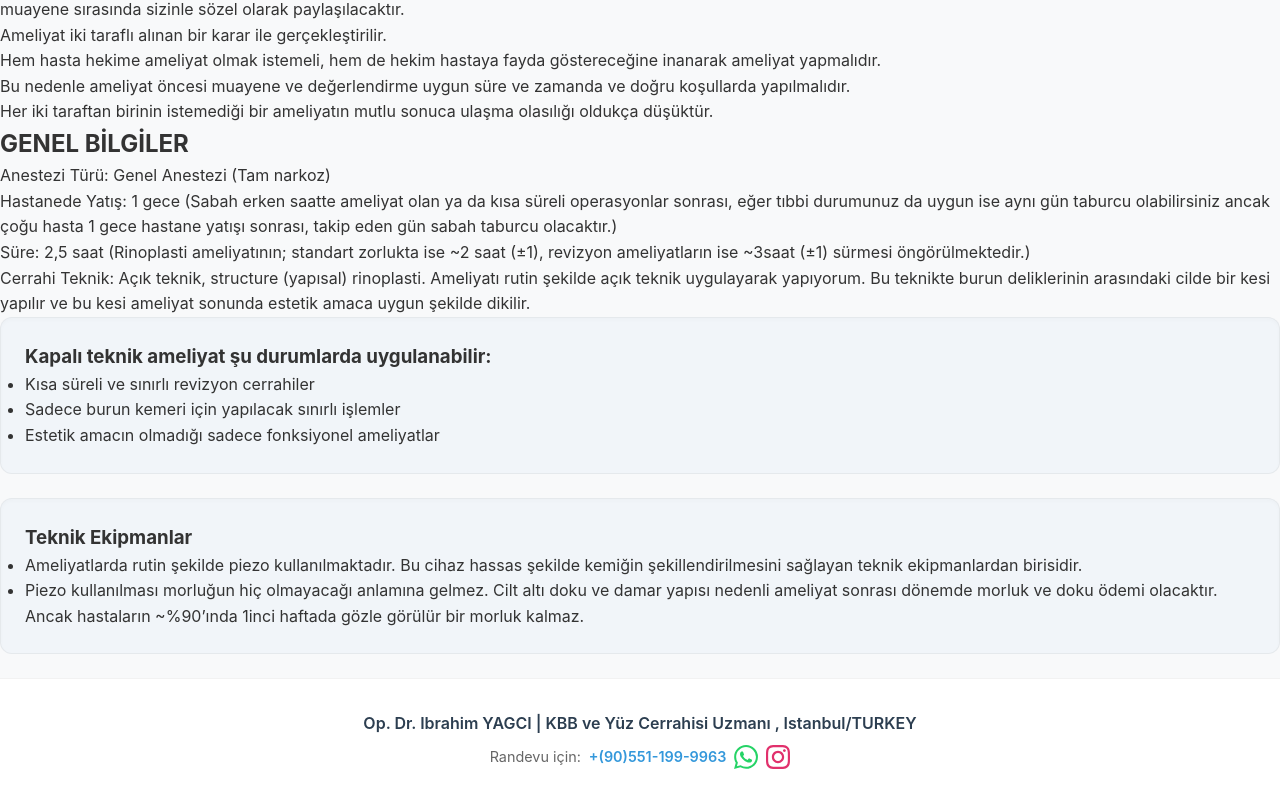
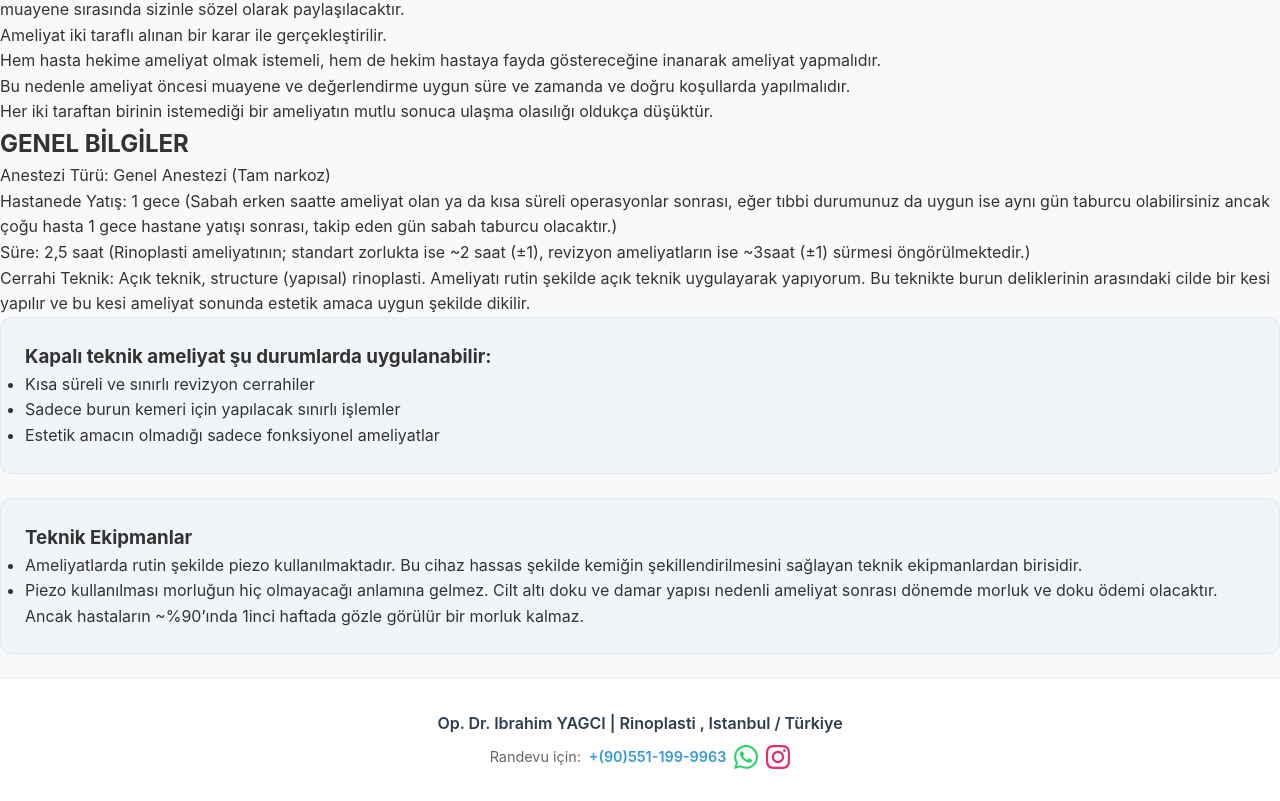
Before and after one commit to niedy707/rhinoplasty-info, a React (Vite) app: page / in a window 1280 px wide. Shown: the part 475-1276 px from the top of the page. Built offline with nearby package versions, Linux system fonts and the light colour scheme.

Commit message:
Update footer text to 'Rinoplasti' and localized country

```diff
--- a/src/App.jsx
+++ b/src/App.jsx
@@ -106,14 +106,14 @@ function AppContent() {
 
   // Footer text translations
   const footerTranslations = {
-    tr: { title: "KBB ve Yüz Cerrahisi Uzmanı", appointment: "Randevu için" },
-    en: { title: "ENT and Facial Plastic Surgeon", appointment: "For Appointment" },
-    de: { title: "HNO und Gesichtschirurg", appointment: "Terminvereinbarung" },
-    es: { title: "Otorrinolaringólogo y Cirujano Plástico Facial", appointment: "Para Cita" },
-    ru: { title: "ЛОР и лицевой пластический хирург", appointment: "Для записи" },
-    fr: { title: "ORL et Chirurgien Plastique Facial", appointment: "Pour Rendez-vous" },
-    it: { title: "ORL e Chirurgo Plastico Facciale", appointment: "Per Appuntamento" },
-    ro: { title: "ORL și Chirurg Plastic Facial", appointment: "Pentru Programare" }
+    tr: { title: "Rinoplasti", country: "Türkiye", appointment: "Randevu için" },
+    en: { title: "Rhinoplasty", country: "Turkey", appointment: "For Appointment" },
+    de: { title: "Rhinoplastik", country: "Türkei", appointment: "Terminvereinbarung" },
+    es: { title: "Rinoplastia", country: "Turquía", appointment: "Para Cita" },
+    ru: { title: "Ринопластика", country: "Турция", appointment: "Для записи" },
+    fr: { title: "Rhinoplastie", country: "Turquie", appointment: "Pour Rendez-vous" },
+    it: { title: "Rinoplastica", country: "Turchia", appointment: "Per Appuntamento" },
+    ro: { title: "Rinoplastie", country: "Turcia", appointment: "Pentru Programare" }
   };
 
   const footerText = footerTranslations[lang] || footerTranslations.en;
@@ -193,7 +193,7 @@ function AppContent() {
       </main>
 
       <footer className="app-footer">
-        <p className="footer-title">Op. Dr. Ibrahim YAGCI | {footerText.title} , Istanbul/TURKEY</p>
+        <p className="footer-title">Op. Dr. Ibrahim YAGCI | {footerText.title} , Istanbul / {footerText.country}</p>
         <div className="footer-contact">
           <span>{footerText.appointment}: </span>
           <a href={`tel:${lang === 'tr' ? '+905511999963' : '+905555511578'}`} className="phone-link">
```
